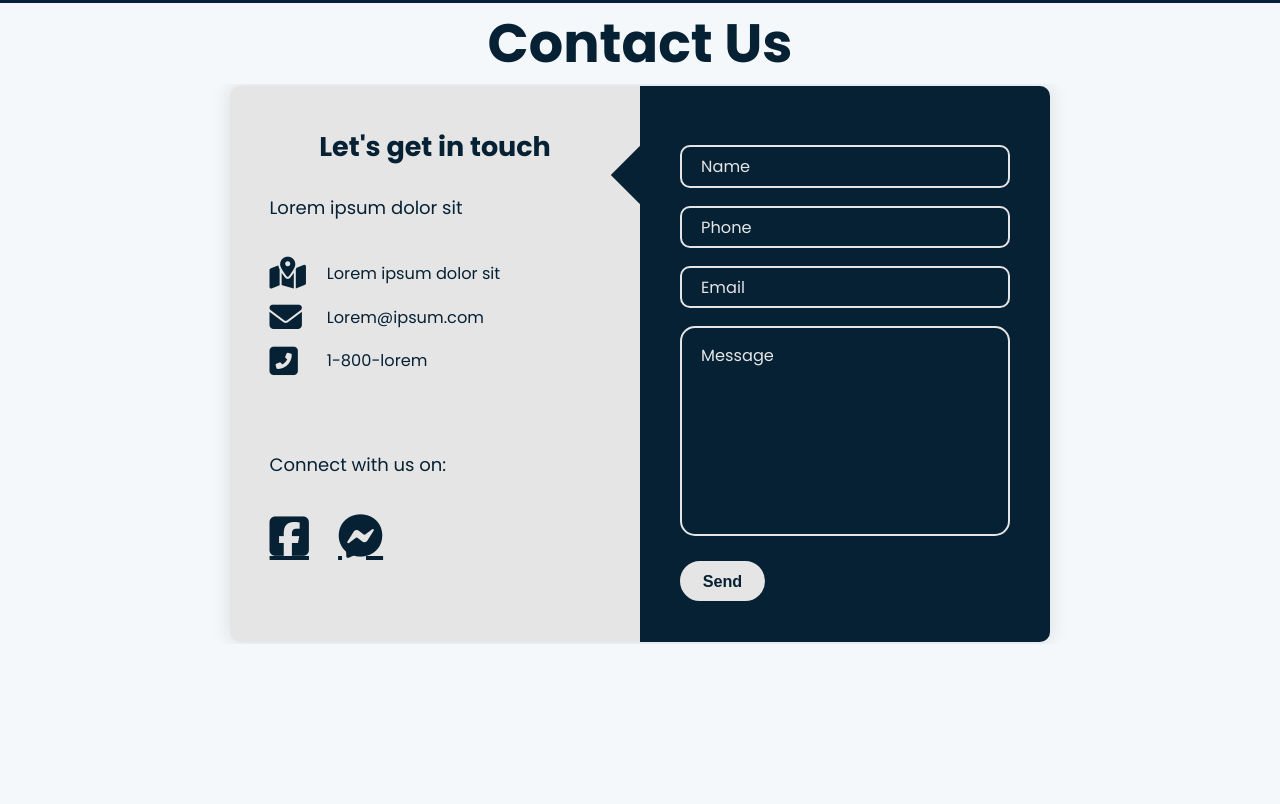
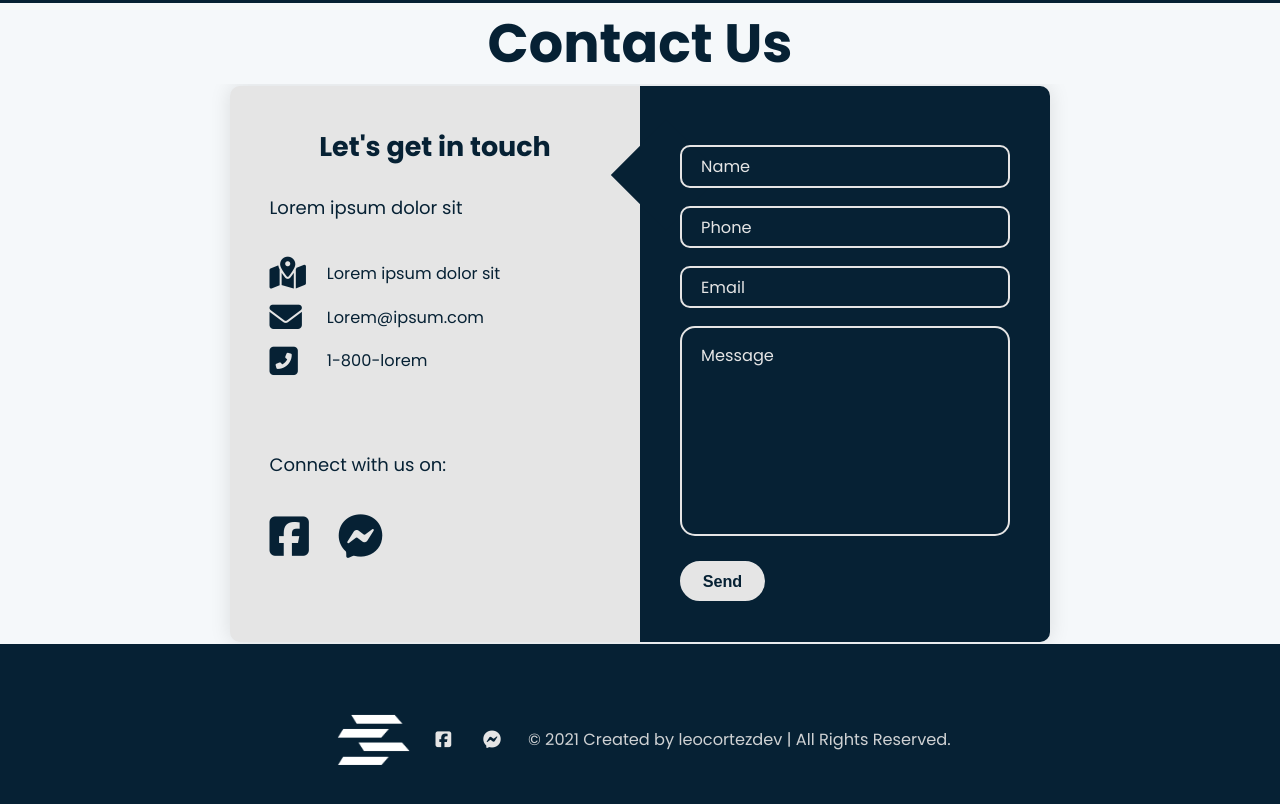
Before and after one commit to leocortezdev/exclusiverenovationswebsite, a plain HTML site: page index.html in a window 1280 px wide. Shown: the part 3044-3848 px from the top of the page. Before the commit the page ends 3688 px from the top, so only its background shows below. Drawn offline with Linux system fonts and the light colour scheme.

Commit message:
Footer Added/ EXRENO WEBSITE  V1.0.0.0

```diff
--- a/index.html
+++ b/index.html
@@ -313,7 +313,22 @@
         </main>
     <!-- Footer -->
     <footer>
-
+        <div class="footer-container">
+            <div class="content">
+                <div class="footer-logo">
+                    <a href="#home"><img class="logo" src="./resources/images/ERLogo.png" alt="four polygons that come together to form our company logo"></a>
+                </div>
+                    <div class="social-media-footer">
+                        <a href="#" class="footer-icon">
+                        <i class="fab fa-facebook-square"></i>
+                        </a>
+                        <a href="#" class="footer-icon">
+                        <i class="fab fa-facebook-messenger"></i>
+                        </a>
+                    </div>
+                <p class="rights-text">© 2021 Created by leocortezdev | All Rights Reserved.</p>
+            </div>
+        </div>
     </footer>
 
     </body>
--- a/resources/styles.css
+++ b/resources/styles.css
@@ -762,6 +762,7 @@ textarea.input {
     font-size: 2em;
     margin-right: 0.9em;
     width: 28px;
+    text-decoration: none;
 }
 
 div.info-section p,
@@ -815,5 +816,31 @@ div.contact-info p {
 /* Footer Rules */
 
 footer {
+    background-color: #062134;
+    padding: 60px 0;
+}
+.footer-logo {
+    margin-right: 2em;
+}
+div.content {
+    display: flex;
+    align-items: center;
+    justify-content: center;
+    margin: auto;
+    flex-wrap: reverse;
+}
+.footer-icon {
+    text-decoration: none;
+    color:#E5E5E5;
+    margin-right: 1.5em;
+    transition: 0.3s;
+}
 
+.social-media-footer a:hover {
+    transform: scale(1.05);
 }
+
+div.content p {
+    font-size: 0.9em;
+    opacity: 0.9;
+}
```
